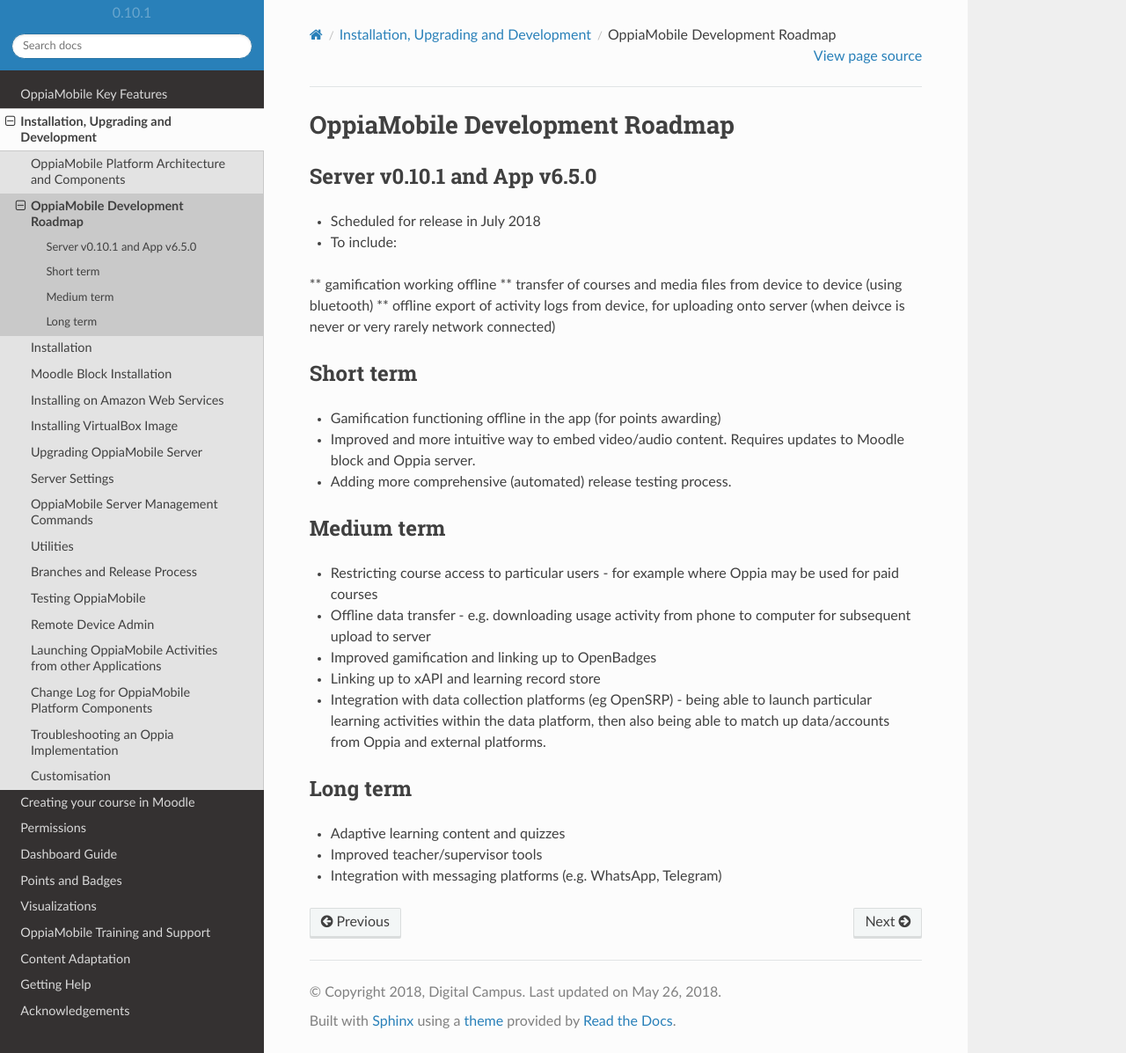
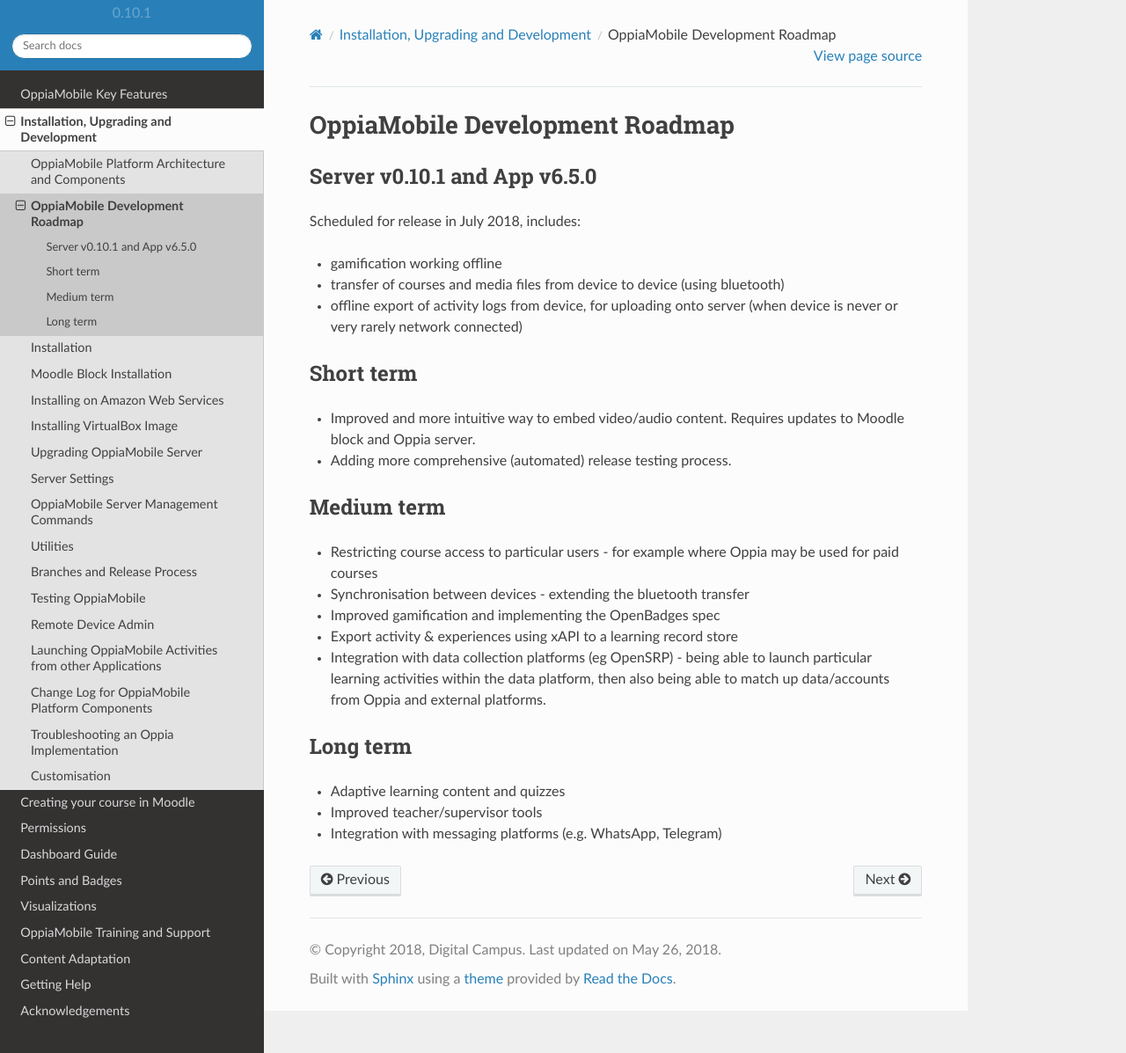
Before and after one commit to DigitalCampus/django-oppia, a Sphinx documentation site: the page built from docs/dev/roadmap.rst, in a window 1280 px wide and 1197 px high. Shown: the whole window at 88% size. Built offline with Sphinx 7.4.7 and the Read the Docs theme 2.0.0, drawn with Linux system fonts in a browser that asks for light colours; the version number is read from the project's files by our own code.

Commit message:
update roadmap

```diff
--- a/docs/dev/roadmap.rst
+++ b/docs/dev/roadmap.rst
@@ -5,17 +5,16 @@
 Server v0.10.1 and App v6.5.0
 ------------------------------
 
-* Scheduled for release in July 2018
-* To include:
-** gamification working offline
-** transfer of courses and media files from device to device (using bluetooth)
-** offline export of activity logs from device, for uploading onto server (when deivce is never or very rarely network connected)
+Scheduled for release in July 2018, includes:
+
+* gamification working offline
+* transfer of courses and media files from device to device (using bluetooth)
+* offline export of activity logs from device, for uploading onto server (when device is never or very rarely network connected)
 
 
 Short term
 -------------
 
-* Gamification functioning offline in the app (for points awarding)
 * Improved and more intuitive way to embed video/audio content. Requires updates to Moodle block and Oppia server.
 * Adding more comprehensive (automated) release testing process.
 
@@ -24,9 +23,9 @@
 -------------
 
 * Restricting course access to particular users - for example where Oppia may be used for paid courses
-* Offline data transfer - e.g. downloading usage activity from phone to computer for subsequent upload to server
-* Improved gamification and linking up to OpenBadges
-* Linking up to xAPI and learning record store
+* Synchronisation between devices - extending the bluetooth transfer
+* Improved gamification and implementing the OpenBadges spec
+* Export activity & experiences using xAPI to a learning record store
 * Integration with data collection platforms (eg OpenSRP) - being able to launch particular learning activities within
   the data platform, then also being able to match up data/accounts from Oppia and external platforms.
 
```
